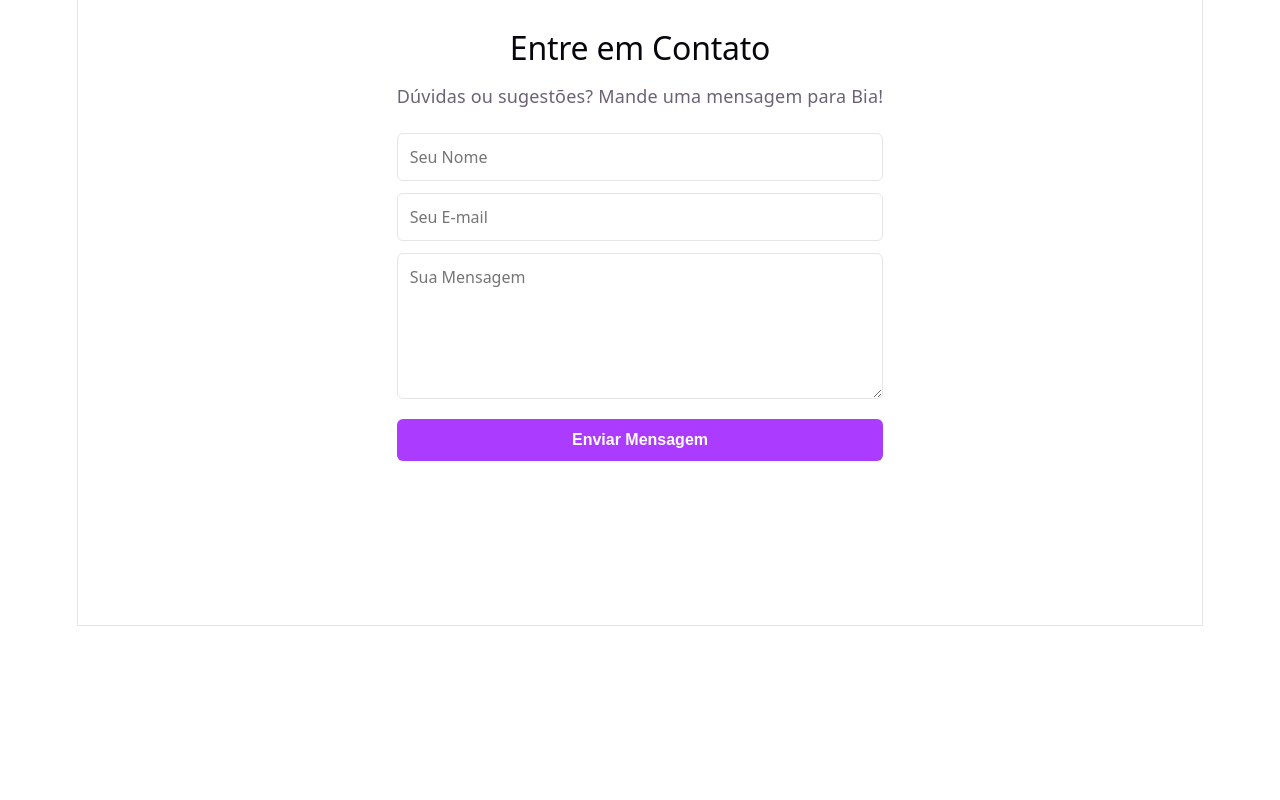
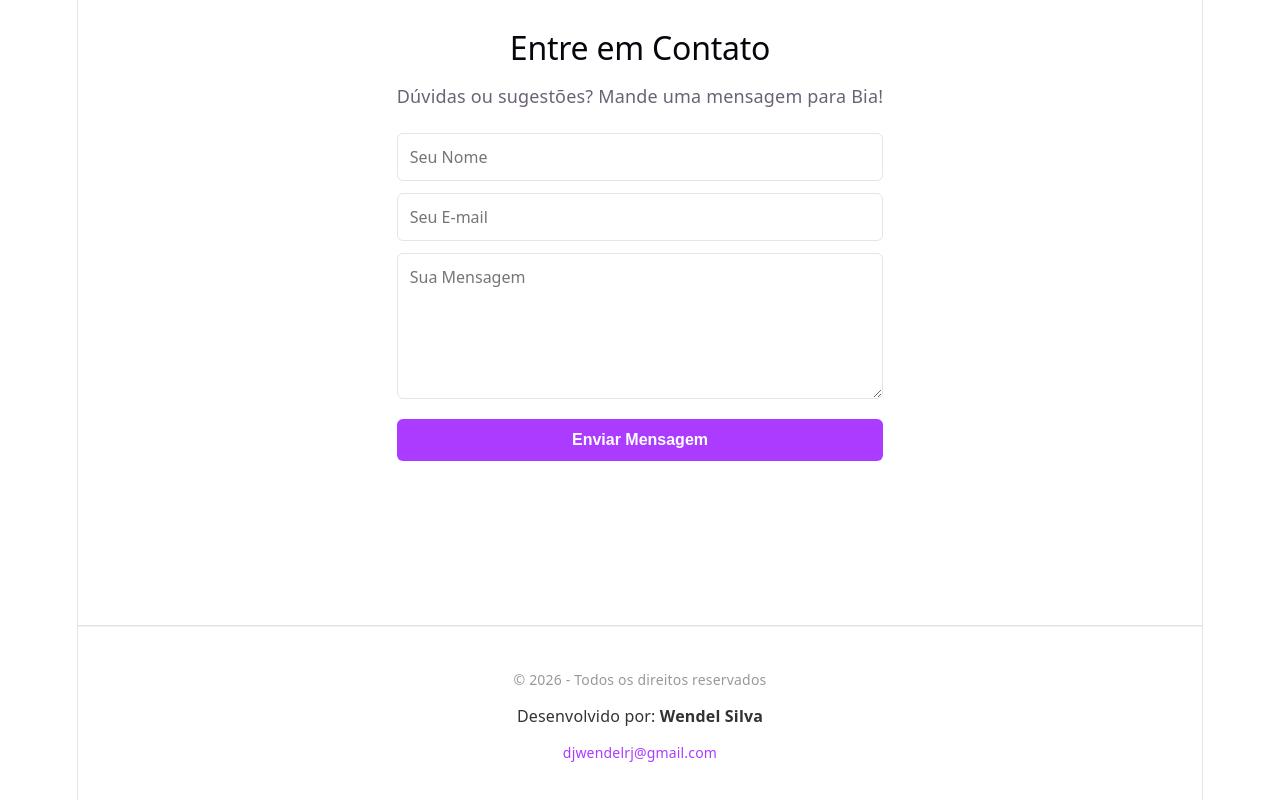
Before and after one commit to djwendelsilva/meu-projeto-cafe, a React (Vite) app: page / in a window 1280 px wide. Shown: the part 1813-2613 px from the top of the page. Before the commit the page ends 2439 px from the top, so only its background shows below. Built offline with nearby package versions, Linux system fonts and the light colour scheme.

Commit message:
feat: adiciona rodapé e finaliza estrutura do site

```diff
--- a/src/App.jsx
+++ b/src/App.jsx
@@ -2,6 +2,7 @@ import Navbar from "./components/Navbar.jsx";
 import Home from './pages/Home';
 import Features from './components/Features';
 import Contact from './pages/Contact';
+import Footer from './components/Footer'; // 1. Importe aqui
 
 function App() {
   return (
@@ -12,7 +13,6 @@ function App() {
         <Home />
       </section>
 
-      {/* Aqui é o destino dos links de Cardápio e Unidade */}
       <section id="features">
         <Features />
       </section>
@@ -20,6 +20,8 @@ function App() {
       <section id="contact">
         <Contact />
       </section>
+
+      <Footer /> {/* 2. Adicione aqui no final */}
     </div>
   );
 }
--- /dev/null
+++ b/src/components/Footer.jsx
@@ -0,0 +1,60 @@
+import React from 'react';
+
+const Footer = () => {
+  return (
+    <footer style={footerStyle}>
+      <div style={containerStyle}>
+        <p style={copyStyle}>
+          © 2026 - Todos os direitos reservados
+        </p>
+        <p style={devStyle}>
+          Desenvolvido por: <strong>Wendel Silva</strong>
+        </p>
+        <a href="mailto:djwendelrj@gmail.com" style={emailStyle}>
+          djwendelrj@gmail.com
+        </a>
+      </div>
+    </footer>
+  );
+};
+
+// --- ESTILOS ---
+const footerStyle = {
+  width: '100%',
+  padding: '40px 0',
+  backgroundColor: '#ffffff',
+  borderTop: '1px solid #f0f0f0',
+  marginTop: 'auto' // Garante que ele fique no final se a página for curta
+};
+
+const containerStyle = {
+  maxWidth: '1100px',
+  margin: '0 auto',
+  display: 'flex',
+  flexDirection: 'column',
+  alignItems: 'center',
+  gap: '10px',
+  textAlign: 'center'
+};
+
+const copyStyle = {
+  fontSize: '14px',
+  color: '#999',
+  margin: 0
+};
+
+const devStyle = {
+  fontSize: '16px',
+  color: '#333',
+  margin: 0
+};
+
+const emailStyle = {
+  fontSize: '14px',
+  color: 'var(--accent)', // Usa a cor roxa que definimos no CSS
+  textDecoration: 'none',
+  fontWeight: '500',
+  transition: 'opacity 0.3s'
+};
+
+export default Footer;
```
